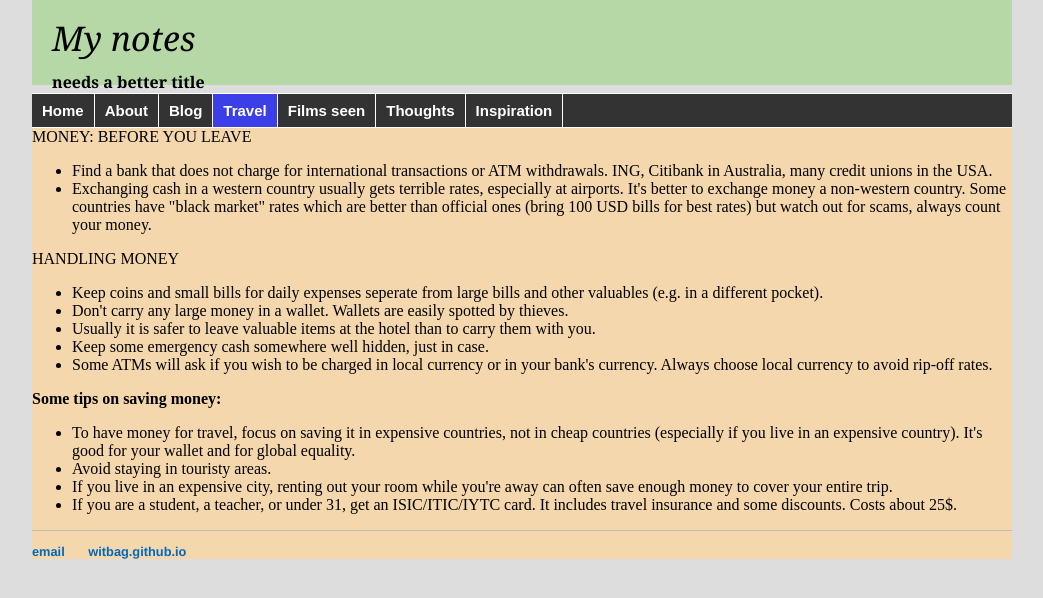
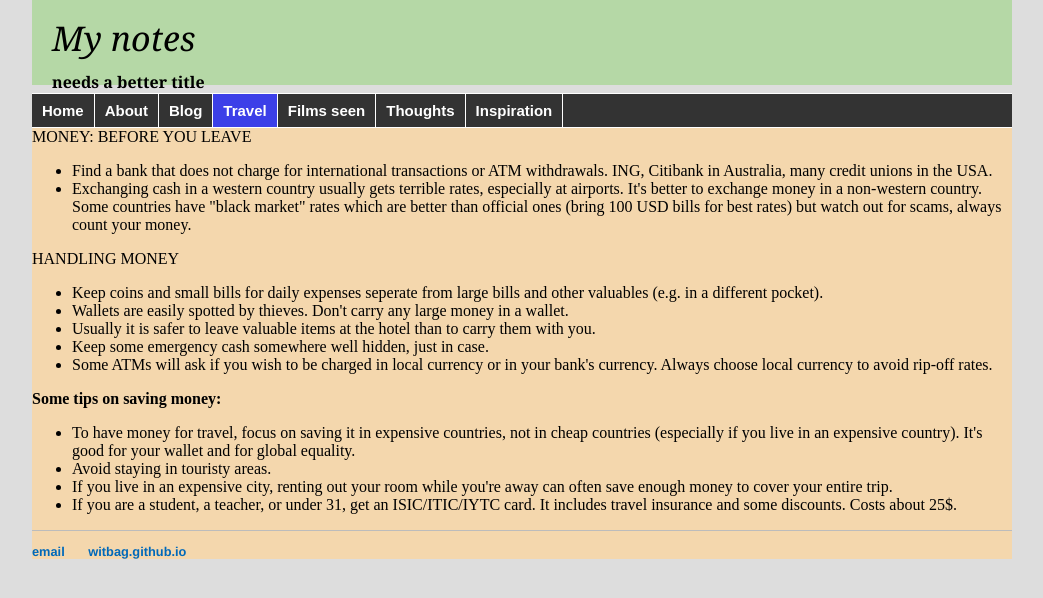
Before and after one commit to witbag/witbag.github.io, a Jekyll site: the page built from travel/money.html, in a window 1280 px wide. Shown: the top 598 px of the page, without its empty margins (118-1161 px from the left). Built offline with Jekyll 4.4.1, drawn with Linux system fonts in a browser that asks for light colours.

```diff
--- a/travel/money.html
+++ b/travel/money.html
@@ -8,12 +8,12 @@ title: Travel advice
 MONEY: BEFORE YOU LEAVE<br>
 <ul>
 <li>Find a bank that does not charge for international transactions or ATM withdrawals. ING, Citibank in Australia, many credit unions in the USA.
-<li>Exchanging cash in a western country usually gets terrible rates, especially at airports. It's better to exchange money a non-western country. Some countries have "black market" rates which are better than official ones (bring 100 USD bills for best rates) but watch out for scams, always count your money.
+<li>Exchanging cash in a western country usually gets terrible rates, especially at airports. It's better to exchange money in a non-western country. Some countries have "black market" rates which are better than official ones (bring 100 USD bills for best rates) but watch out for scams, always count your money.
 </ul>
 HANDLING MONEY<br>
 <ul>
 <li>Keep coins and small bills for daily expenses seperate from large bills and other valuables (e.g. in a different pocket).
-<li>Don't carry any large money in a wallet. Wallets are easily spotted by thieves.
+<li>Wallets are easily spotted by thieves. Don't carry any large money in a wallet.
 <li>Usually it is safer to leave valuable items at the hotel than to carry them with you.
 <li>Keep some emergency cash somewhere well hidden, just in case.
 <li>Some ATMs will ask if you wish to be charged in local currency or in your bank's currency. Always choose local currency to avoid rip-off rates.
```
